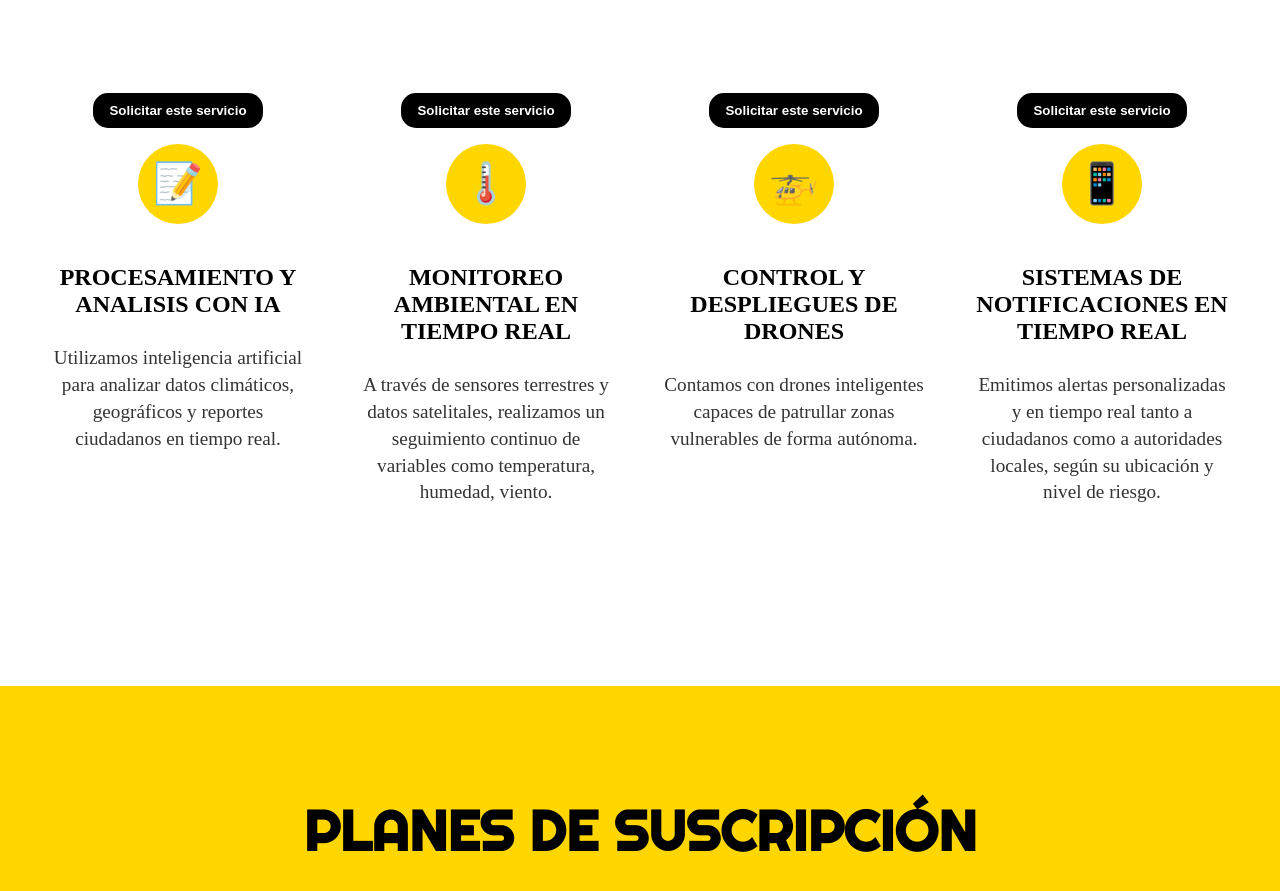
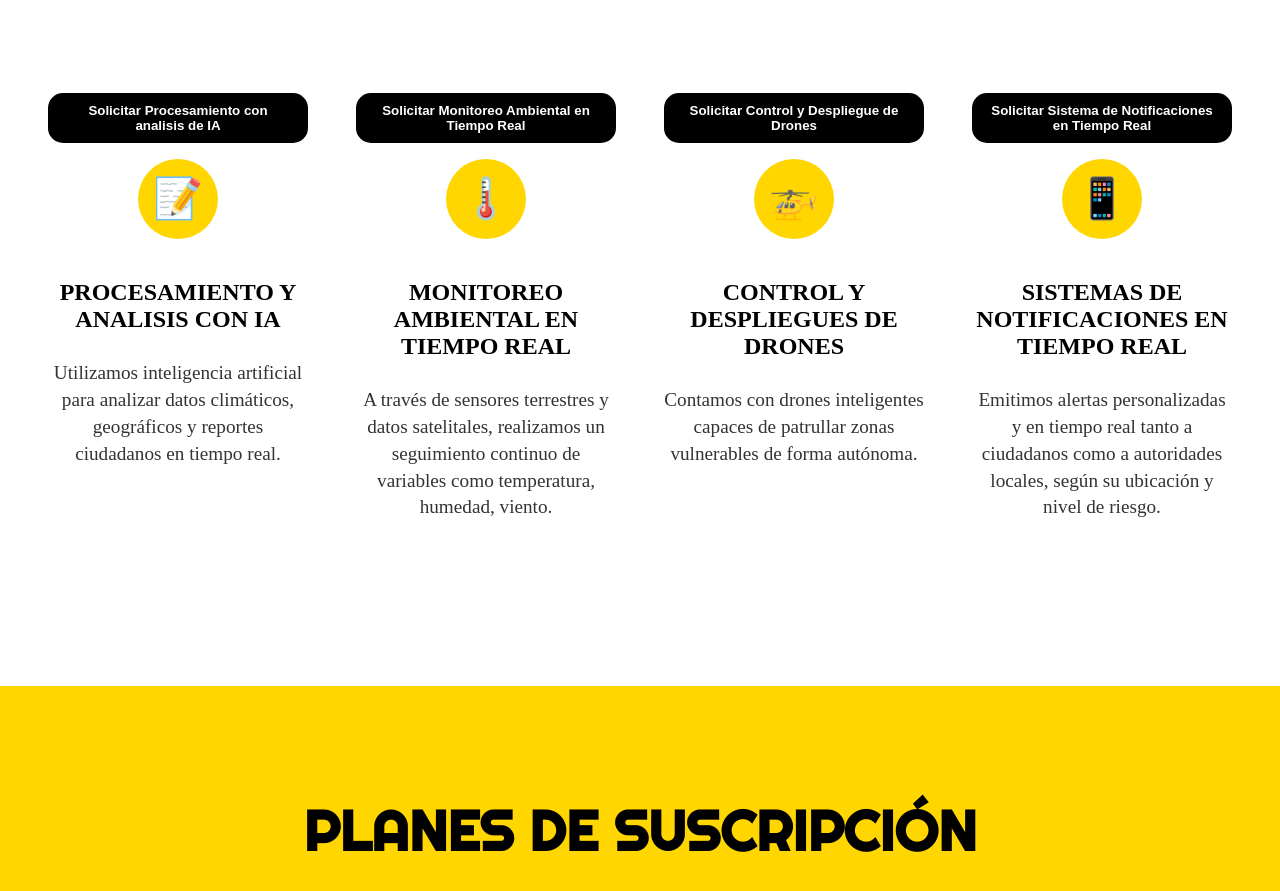
Before and after one commit to Sergius-26/alerta-flama.github.io, a plain HTML site: page index.html in a window 1280 px wide. Shown: the part 2018-2909 px from the top of the page. Drawn offline with Linux system fonts and the light colour scheme; files whose address does not match are found by name; a web font is replaced by a local one.

Commit message:
Update index.html

```diff
--- a/index.html
+++ b/index.html
@@ -67,25 +67,25 @@
         <h2 class="titulo-servicios">LOS SERVICIOS<br>QUE OFRECEMOS</h2>
         <div class="servicios-contenido">
           <div class="servicio-box">
-            <button class="btn-servicio" onclick="solicitarServicio('IA')">Solicitar este servicio</button>
+            <button class="btn-servicio" onclick="solicitarServicio('IA')">Solicitar Procesamiento con analisis de IA</button>
             <div class="icono-servicio">📝</div>
             <h3>PROCESAMIENTO Y ANALISIS CON IA</h3>
             <p>Utilizamos inteligencia artificial para analizar datos climáticos, geográficos y reportes ciudadanos en tiempo real.</p>
           </div>
           <div class="servicio-box">
-            <button class="btn-servicio" onclick="solicitarServicio('Monitoreo')">Solicitar este servicio</button>
+            <button class="btn-servicio" onclick="solicitarServicio('Monitoreo')">Solicitar Monitoreo Ambiental en Tiempo Real</button>
             <div class="icono-servicio">🌡️</div>
             <h3>MONITOREO AMBIENTAL EN TIEMPO REAL</h3>
             <p>A través de sensores terrestres y datos satelitales, realizamos un seguimiento continuo de variables como temperatura, humedad, viento.</p>
           </div>
           <div class="servicio-box">
-            <button class="btn-servicio" onclick="solicitarServicio('Drones')">Solicitar este servicio</button>
+            <button class="btn-servicio" onclick="solicitarServicio('Drones')">Solicitar Control y Despliegue de Drones</button>
             <div class="icono-servicio">🚁</div>
             <h3>CONTROL Y DESPLIEGUES DE DRONES</h3>
             <p>Contamos con drones inteligentes capaces de patrullar zonas vulnerables de forma autónoma.</p>
           </div>
           <div class="servicio-box">
-            <button class="btn-servicio" onclick="solicitarServicio('Notificaciones')">Solicitar este servicio</button>
+            <button class="btn-servicio" onclick="solicitarServicio('Notificaciones')">Solicitar Sistema de Notificaciones en Tiempo Real</button>
             <div class="icono-servicio">📱</div>
             <h3>SISTEMAS DE NOTIFICACIONES EN TIEMPO REAL</h3>
             <p>Emitimos alertas personalizadas y en tiempo real tanto a ciudadanos como a autoridades locales, según su ubicación y nivel de riesgo.</p>
```
